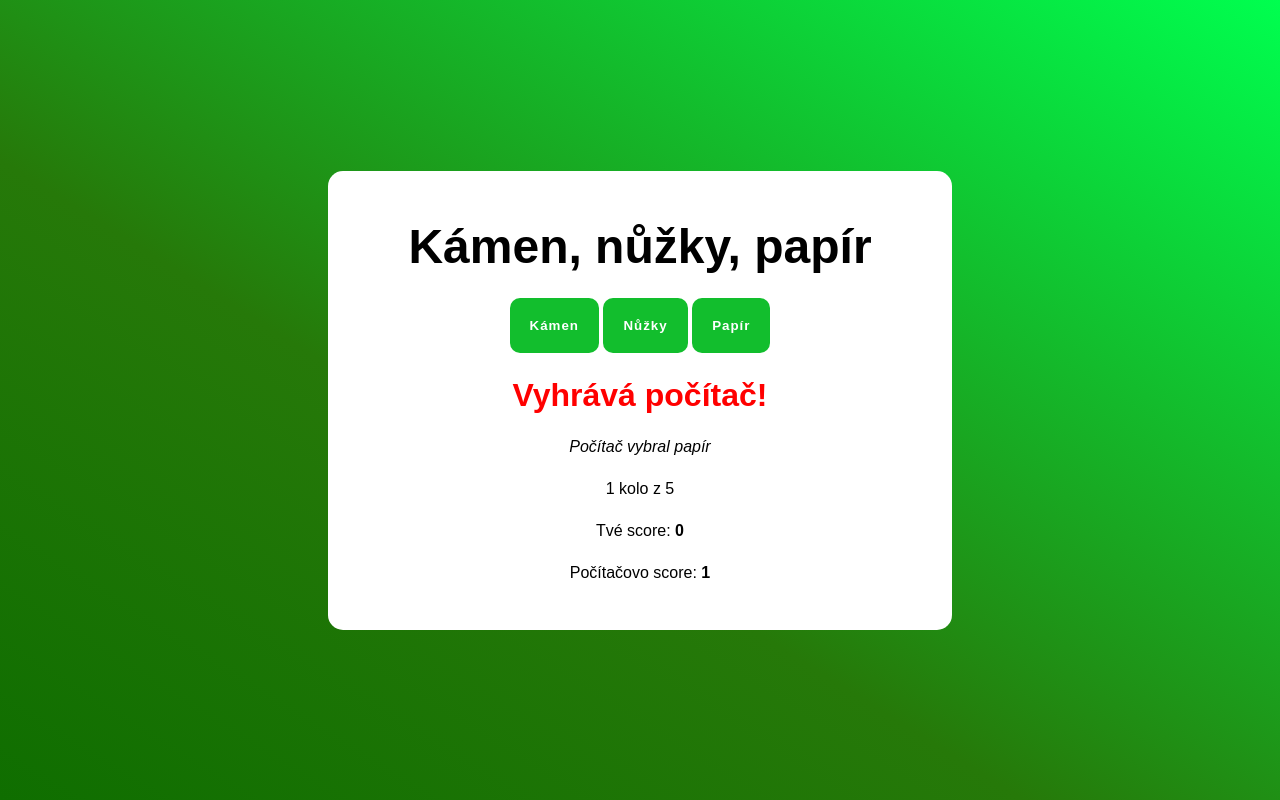
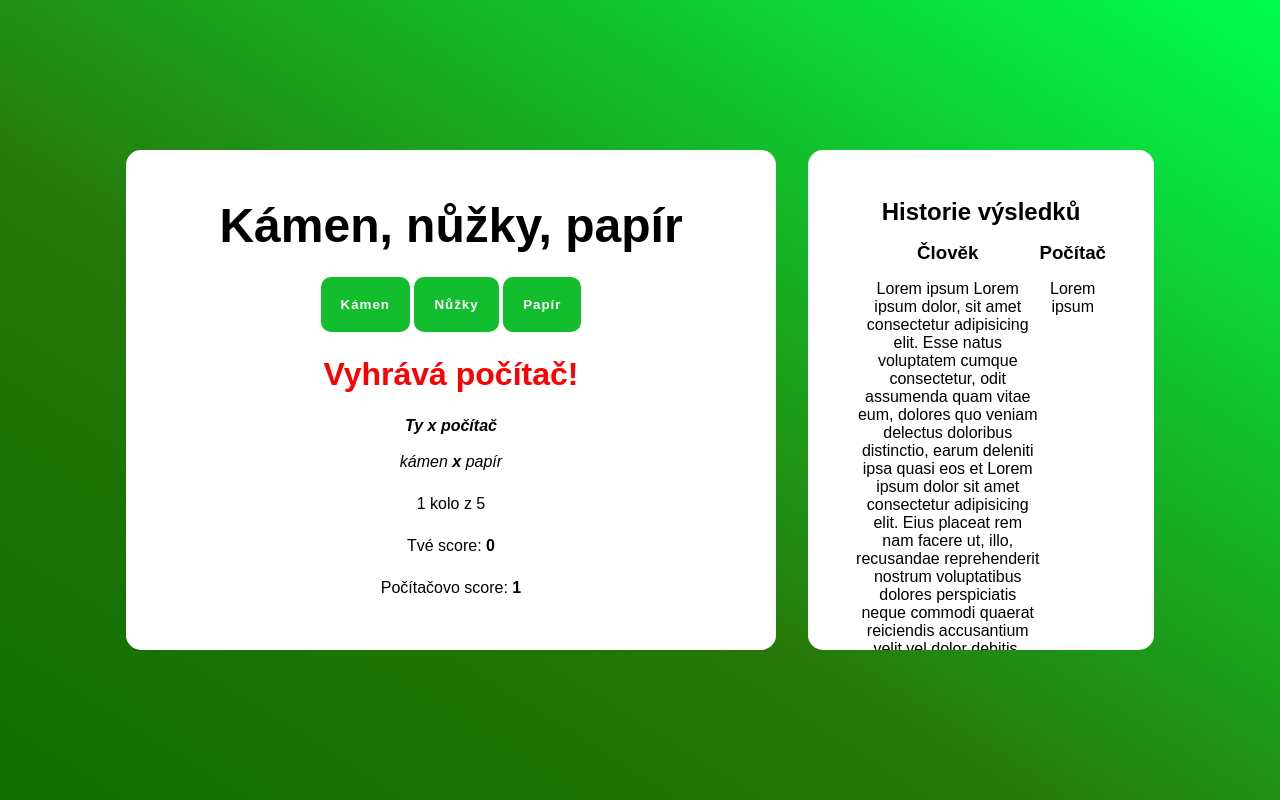
Before and after one commit to SweetXhenia/PRS, a plain HTML site: page index.html in a window 1280 px wide. Both pictures are taken after a click on the button "Kámen". Drawn offline with Linux system fonts and the light colour scheme.

Commit message:
historie

```diff
--- a/index.html
+++ b/index.html
@@ -1,12 +1,13 @@
 <!DOCTYPE html>
 <html lang="cs">
   <head>
-    <meta charset="UTF-8">
-    <meta name="viewport" content="width=device-width, initial-scale=1.0">
+    <meta charset="UTF-8" />
+    <meta name="viewport" content="width=device-width, initial-scale=1.0" />
     <title>Kámen, nůžky, papír</title>
-    <link rel="stylesheet" href="style.css">
+    <link rel="stylesheet" href="style.css" />
   </head>
   <body>
+    <div class="game-section">
       <div class="game">
         <h1 class="game-title">Kámen, nůžky, papír</h1>
         <div class="game-btns">
@@ -17,9 +18,30 @@
         <p class="game-winner"></p>
         <p class="game-choices"></p>
         <p class="game-round">Kolo:</p>
-        <p class="game-score__human">Tvé score: </p>
+        <p class="game-score__human">Tvé score:</p>
         <p class="game-score__computer">Počítač:</p>
         <button class="game-btn restart">Restart hry</button>
+      </div>
+      <div class="game-history">
+        <div>
+            <h2 class="game-history__title">Historie výsledků</h2>
+            <div class="game-history__score">
+              <div class="game-history__score--human">
+                <h3 class="score-title">Člověk</h3>
+                <p>
+                  Lorem ipsum Lorem ipsum dolor, sit amet consectetur adipisicing elit. Esse natus voluptatem cumque consectetur, odit assumenda quam vitae eum, dolores quo veniam delectus doloribus distinctio, earum deleniti ipsa quasi eos et Lorem ipsum dolor sit amet consectetur adipisicing elit. Eius placeat rem nam facere ut, illo, recusandae reprehenderit nostrum voluptatibus dolores perspiciatis neque commodi quaerat reiciendis accusantium velit vel dolor debitis.
+                </p>
+              </div>
+              <div class="game-history__score--computer">
+                <h3 class="score-title">Počítač</h3>
+                <p>
+                  Lorem ipsum
+                </p>
+              </div>
+            </div>
+        </div>
+        <button class="game-btn clear">Vyčistit historii</button>
+      </div>
     </div>
 
     <script src="script.js"></script>
--- a/script.js
+++ b/script.js
@@ -2,13 +2,15 @@ let roundsPlayed = 0;
 const maxRounds = 5;
 
 let userResults = 0;
-let compuerResults = 0;
+let computerResults = 0;
 
 let rockBtn = document.querySelector(".rock");
 let scissorsBtn = document.querySelector(".scissors");
 let paperBtn = document.querySelector(".paper");
 
 let resetBtn = document.querySelector(".restart");
+
+let clearBtn = document.querySelector(".clear");
 
 function computerChoice() {
   let options = ["kámen", "nůžky", "papír"];
@@ -34,7 +36,7 @@ function playRound(tah) {
   ) {
     text.textContent = "Je to remíza";
     text.style.color = "#2266BC";
-    pickText.textContent = `Počítač vybral ${computerPick}`;
+    pickText.innerHTML = `<b>Ty x počítač</b> <br><br> ${tah} <b>x</b> ${computerPick}`;
   } else if (
     (tah === "nůžky" && computerPick === "papír") ||
     (tah === "kámen" && computerPick === "nůžky") ||
@@ -42,14 +44,14 @@ function playRound(tah) {
   ) {
     text.textContent = "Vyhráváš!";
     text.style.color = "green";
-    pickText.textContent = `Počítač vybral ${computerPick}`;
+    pickText.innerHTML = `<b>Ty x počítač</b> <br><br> ${tah} <b>x</b> ${computerPick}`;
 
     userResults++;
   } else {
     text.textContent = "Vyhrává počítač!";
     text.style.color = "red";
-    pickText.textContent = `Počítač vybral ${computerPick}`;
-    compuerResults++;
+    pickText.innerHTML = `<b>Ty x počítač</b> <br><br> ${tah} <b>x</b> ${computerPick}`;
+    computerResults++;
   }
 
   roundsPlayed++;
@@ -57,7 +59,7 @@ function playRound(tah) {
   roundCounter.textContent = `${roundsPlayed} kolo z ${maxRounds}`;
 
   scoreHuman.innerHTML = `Tvé score: <b>${userResults}</b>`;
-  scoreComputer.innerHTML = `Počítačovo score: <b>${compuerResults}</b>`;
+  scoreComputer.innerHTML = `Počítačovo score: <b>${computerResults}</b>`;
 
   if (roundsPlayed >= maxRounds) {
     text.textContent = "Výsledky";
@@ -74,16 +76,16 @@ function playRound(tah) {
     scoreComputer.textContent = "";
     scoreHuman.textContent = "";
 
-    if (compuerResults > userResults) {
-      roundCounter.innerHTML = `Prohrál jsi s počítačem <br><b>${compuerResults} > ${userResults}</b>`;
+    if (computerResults > userResults) {
+      roundCounter.innerHTML = `Prohrál jsi s počítačem <br><b>${computerResults} : ${userResults}</b>`;
       roundCounter.style.color = "red";
       roundCounter.style.fontSize = "1.3rem";
-    } else if (compuerResults < userResults) {
-      roundCounter.innerHTML = `Vyhrál jsi proti počítači <br><b>${userResults} > ${compuerResults}</b>`;
+    } else if (computerResults < userResults) {
+      roundCounter.innerHTML = `Vyhrál jsi proti počítači <br><b>${userResults} : ${computerResults}</b>`;
       roundCounter.style.color = "green";
       roundCounter.style.fontSize = "1.3rem";
     } else {
-      roundCounter.innerHTML = `Hra skončila remízou <br><b>${userResults} = ${compuerResults}</b>`;
+      roundCounter.innerHTML = `Hra skončila remízou <br><b>${userResults} : ${computerResults}</b>`;
       roundCounter.style.color = "#2266BC";
       roundCounter.style.fontSize = "1.3rem";
     }
@@ -107,3 +109,7 @@ paperBtn.addEventListener("click", function () {
 resetBtn.addEventListener("click", function () {
   location.reload();
 });
+
+clearBtn.addEventListener("click", function () {
+  localStorage.clear();
+});
--- a/style.css
+++ b/style.css
@@ -17,11 +17,19 @@ body {
   align-items: center;
   justify-content: center;
 }
+
+.game-section{
+  display: flex;
+gap: 2rem;
+height: 500px;
+}
+
 .game {
   background-color: white;
   padding: 3rem 5rem;
-  position: fixed;
   border-radius: 15px;
+  height: 500px;
+  width: 650px;
   font-family: Arial, Helvetica, sans-serif;
   display: flex;
   flex-direction: column;
@@ -57,6 +65,7 @@ body {
 
 .game-choices {
   font-style: italic;
+  text-align: center;
 }
 
 .game-round{
@@ -66,3 +75,38 @@ body {
 .restart{
   display: none;
 }
+
+.game-history{
+  background-color: white;
+  padding: 3rem;
+  text-align: center;
+  border-radius: 15px;
+  font-family: Arial, Helvetica, sans-serif;
+  display: flex;
+  flex-direction: column;
+  justify-content: space-between;
+overflow-y: scroll;
+
+}
+
+.game-history::-webkit-scrollbar{
+  width: 10px;
+ border-radius: 2px;
+}
+.game-history::-webkit-scrollbar-thumb{
+  background-color: #2266bc;
+  width: 50px;
+  border-radius: 2px;
+}
+
+.game-history__score{
+  padding: 1rem 0;
+  display: flex;
+  width: 250px;
+  justify-content: space-between;
+}
+
+.score-title{
+  padding-bottom: 1rem;
+
+}
```
Lines whose indentation alone changed are shown as unchanged.
